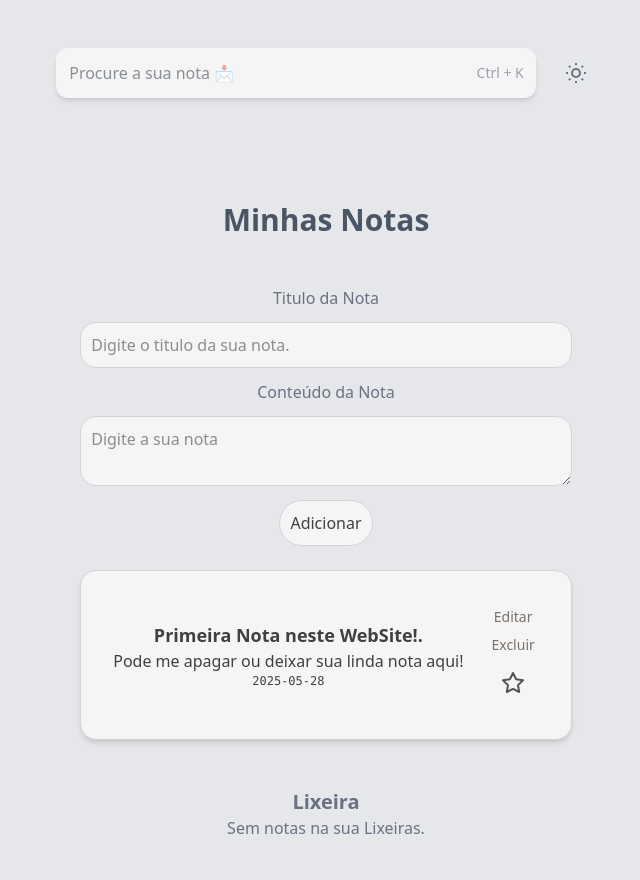
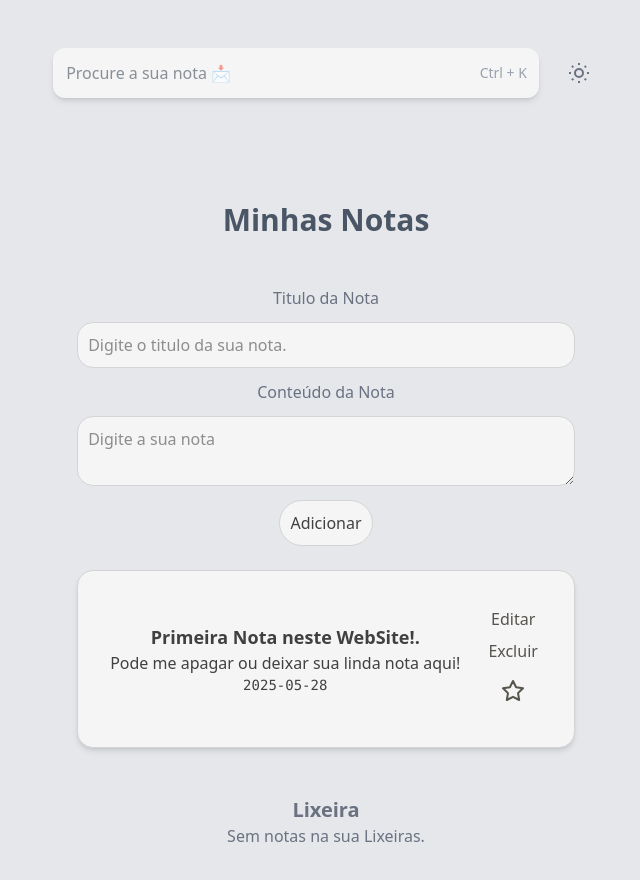
Before and after one commit to IsraelPina32/Sistema-Notas, a Vue app: page / in a window 1280 px wide. Shown: the top 880 px of the page, without its empty margins (314-954 px from the left). Built offline with nearby package versions, Linux system fonts and the light colour scheme.

Commit message:
style(note Card): Melhorando os textos para melhor visualização do usuário para o  componente NoteCard.

```diff
--- a/src/components/NoteCard.vue
+++ b/src/components/NoteCard.vue
@@ -6,11 +6,11 @@
                 {{ note.title }}.
             </h2>
             <p class="text-neutral-700">{{ note.content }}</p>
-            <p class="text-xs text-neutral-700 font-mono ">{{ note.createdAt }}</p>
+            <p class="text-sm text-neutral-700 font-mono ">{{ note.createdAt }}</p>
         </div>
         <div class="flex flex-col justify-center items-center gap-2 p-2">
-            <button @click="$emit('edit', note)" class="text-sm text-stone-500">Editar</button>
-            <button @click="$emit('delete', note)" class="text-stone-500 text-sm">Excluir</button>
+            <button @click="$emit('edit', note)" class="text-base text-stone-600">Editar</button>
+            <button @click="$emit('delete', note)" class="text-base text-stone-600">Excluir</button>
             <button class="relative flex  items-center justify-center w-10 h-10" @click="$emit('favorite', note.id)"
                 :arial-label="note.favorite ? 'Desfavoritar' : 'Favoritar'">
                 <Transition name="scale">
```
